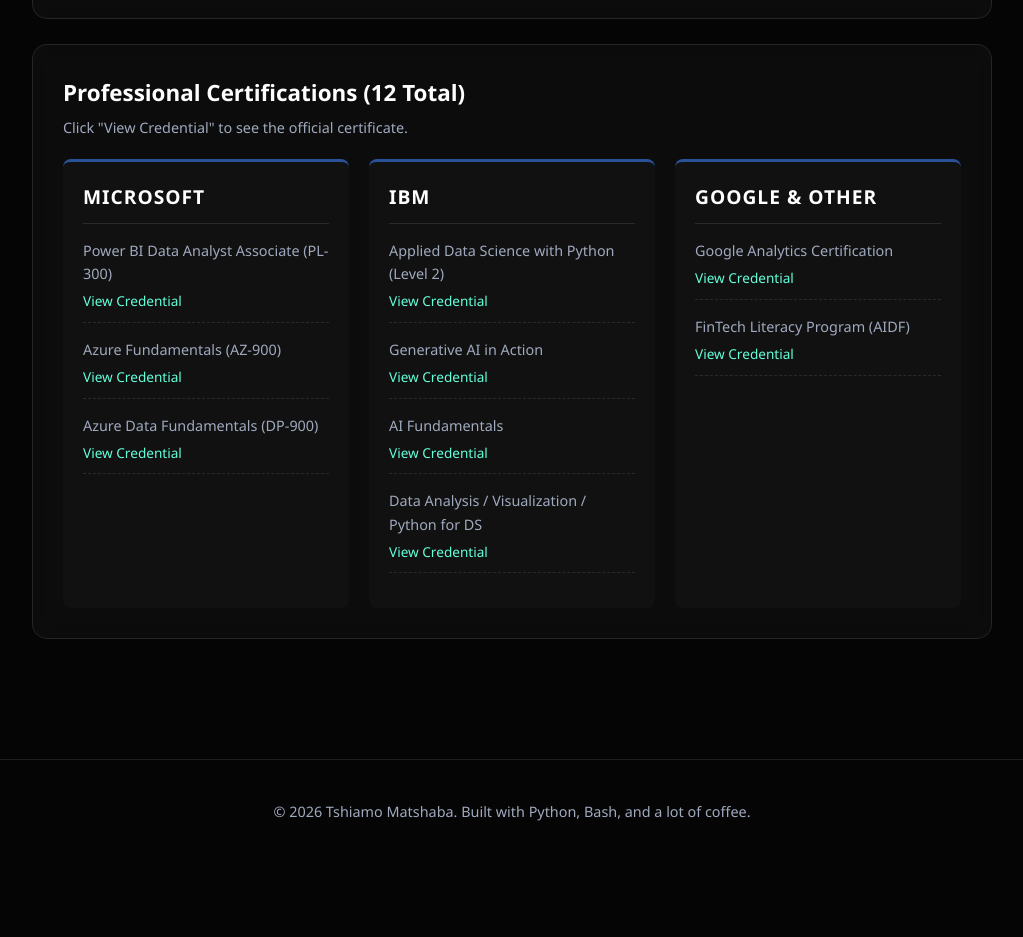
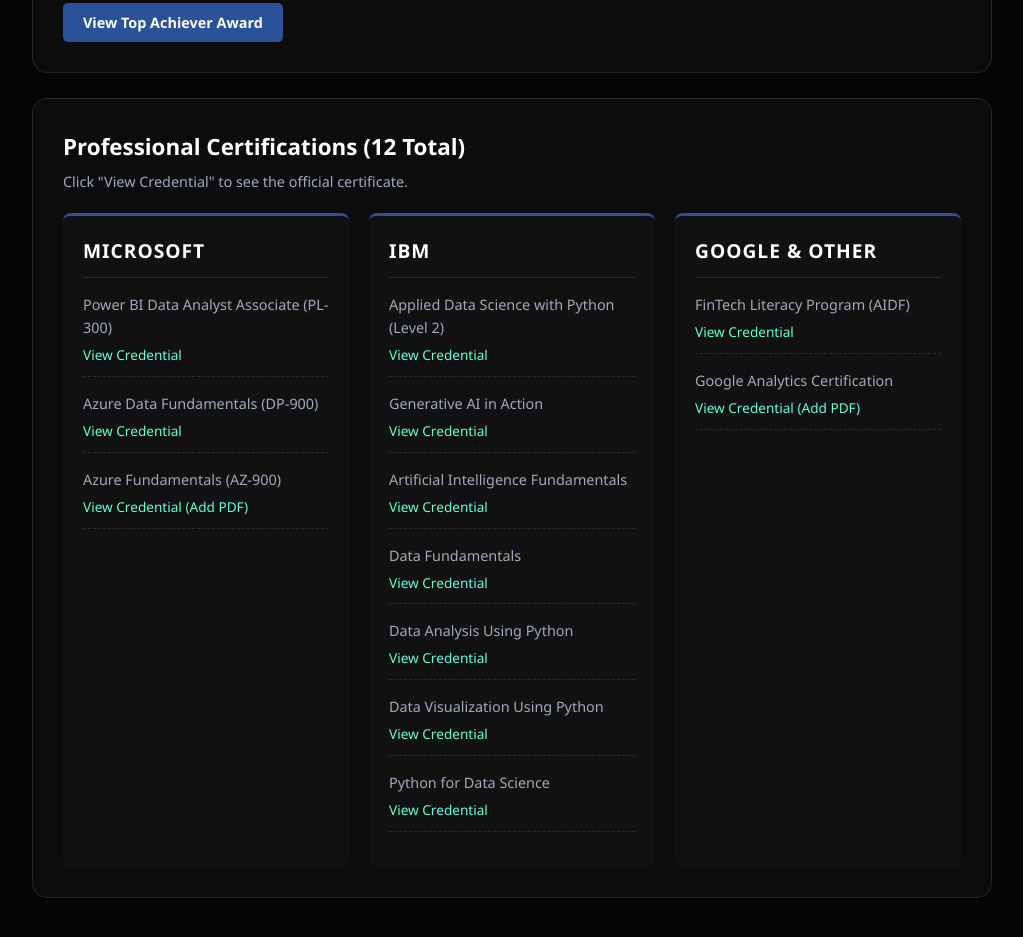
Before and after one commit to TshiamoMatshaba/TshiamoMatshaba.github.io, a plain HTML site: page index.html in a window 1280 px wide. Shown: the part 3884-4821 px from the top of the page, without its empty margins (128-1151 px from the left). Before the commit the page ends 4762 px from the top, so only its background shows below. Drawn offline with Linux system fonts and the light colour scheme.

Commit message:
Added all PDF certificates, linked them to website, and updated CV download

```diff
--- a/index.html
+++ b/index.html
@@ -23,8 +23,8 @@
                 <a href="mailto:tshiamomjakes@gmail.com" title="Email"><i class="fas fa-envelope"></i></a>
             </div>
 
-            <!-- Ensure your PDF is named exactly this and in the same folder -->
-            <a href="Tshiamo_Matshaba_CV.pdf" class="btn" download>Download CV</a>
+            <!-- Linked to your exact CV file name -->
+            <a href="Tshiamo_Matshaba_Master_CV.pdf" class="btn" download>Download CV</a>
         </div>
     </header>
 
@@ -34,7 +34,6 @@
             <p>Final-year Data Scientist with a 1-year commercial internship, an 82.3% core Data Science average, and 11 industry certifications. A Golden Key member and Eduvos Top Achiever, I specialise in building predictive models, automating data pipelines, and creating AI-driven dashboards that drive measurable business impact.</p>
         </section>
 
-        <!-- NEW TECHNICAL SKILLS SECTION -->
         <section id="skills">
             <h3>Technical Skills</h3>
             <div class="skills-grid">
@@ -125,7 +124,6 @@
             </div>
         </section>
 
-        <!-- UPDATED CERTIFICATIONS SECTION -->
         <section id="education">
             <h3>Education & Certifications</h3>
 
@@ -134,6 +132,8 @@
                 <p class="date">Eduvos · Feb 2024 – Nov 2026</p>
                 <p><strong>Final-year average: 73.9% · Core Data Science modules: 82.3%</strong></p>
                 <p><em>Golden Key International Honour Society | Eduvos Top Achiever | McKinsey Forward Participant</em></p>
+                <!-- Linked to your Top Achiever Certificate -->
+                <a href="certificates/Midrand%20Top%20Achiever%20B2-589.pdf" target="_blank" class="btn-small" style="margin-top: 15px;">View Top Achiever Award</a>
             </div>
 
             <div class="glass-card">
@@ -145,9 +145,9 @@
                     <div class="cert-category">
                         <h5>Microsoft</h5>
                         <ul class="cert-list">
-                            <li>Power BI Data Analyst Associate (PL-300) <a href="#" target="_blank">View Credential</a></li>
-                            <li>Azure Fundamentals (AZ-900) <a href="#" target="_blank">View Credential</a></li>
-                            <li>Azure Data Fundamentals (DP-900) <a href="#" target="_blank">View Credential</a></li>
+                            <li>Power BI Data Analyst Associate (PL-300) <a href="certificates/Microsoft%20Certified%20Power%20BI%20Data%20Analyst%20Associate.pdf" target="_blank">View Credential</a></li>
+                            <li>Azure Data Fundamentals (DP-900) <a href="certificates/Microsoft%20Certified%20Azure%20Data%20Fundamentals.pdf" target="_blank">View Credential</a></li>
+                            <li>Azure Fundamentals (AZ-900) <a href="#" target="_blank">View Credential (Add PDF)</a></li>
                         </ul>
                     </div>
 
@@ -155,10 +155,13 @@
                     <div class="cert-category">
                         <h5>IBM</h5>
                         <ul class="cert-list">
-                            <li>Applied Data Science with Python (Level 2) <a href="#" target="_blank">View Credential</a></li>
-                            <li>Generative AI in Action <a href="#" target="_blank">View Credential</a></li>
-                            <li>AI Fundamentals <a href="#" target="_blank">View Credential</a></li>
-                            <li>Data Analysis / Visualization / Python for DS <a href="#" target="_blank">View Credential</a></li>
+                            <li>Applied Data Science with Python (Level 2) <a href="certificates/IBM%20Applied%20Data%20Science%20with%20Python%20-%20Level%202.pdf" target="_blank">View Credential</a></li>
+                            <li>Generative AI in Action <a href="certificates/IBM%20Generative%20AI%20in%20Action.pdf" target="_blank">View Credential</a></li>
+                            <li>Artificial Intelligence Fundamentals <a href="certificates/IBM%20Artificial%20Intelligence%20Fundamentals.pdf" target="_blank">View Credential</a></li>
+                            <li>Data Fundamentals <a href="certificates/IBM%20Data%20Fundamentals.pdf" target="_blank">View Credential</a></li>
+                            <li>Data Analysis Using Python <a href="certificates/IBM%20Data%20Analysis%20Using%20Python.pdf" target="_blank">View Credential</a></li>
+                            <li>Data Visualization Using Python <a href="certificates/IBM%20Data%20Visualization%20Using%20Python.pdf" target="_blank">View Credential</a></li>
+                            <li>Python for Data Science <a href="certificates/IBM%20Python%20for%20Data%20Science.pdf" target="_blank">View Credential</a></li>
                         </ul>
                     </div>
 
@@ -166,8 +169,8 @@
                     <div class="cert-category">
                         <h5>Google & Other</h5>
                         <ul class="cert-list">
-                            <li>Google Analytics Certification <a href="#" target="_blank">View Credential</a></li>
-                            <li>FinTech Literacy Program (AIDF) <a href="#" target="_blank">View Credential</a></li>
+                            <li>FinTech Literacy Program (AIDF) <a href="certificates/FinTech%20Literacy%20Program.pdf" target="_blank">View Credential</a></li>
+                            <li>Google Analytics Certification <a href="#" target="_blank">View Credential (Add PDF)</a></li>
                         </ul>
                     </div>
                 </div>
--- a/style.css
+++ b/style.css
@@ -262,9 +262,11 @@ li {
     text-decoration: none;
     margin-top: 5px;
     display: inline-block;
+    transition: color 0.3s ease;
 }
 
 .cert-list li a:hover {
+    color: var(--text-white);
     text-decoration: underline;
 }
 
```
Also changed, not shown: 12 other files.
